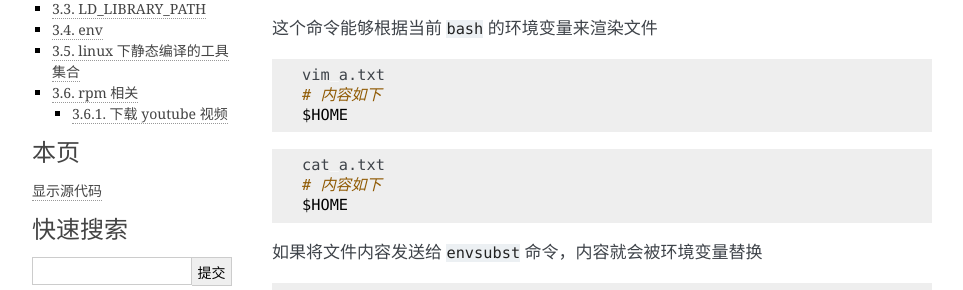
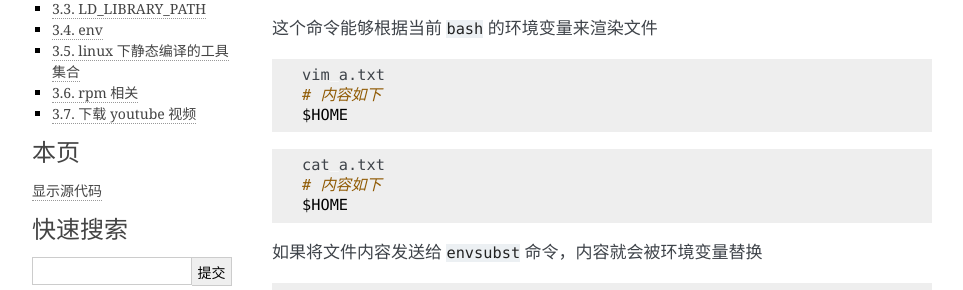
Before and after one commit to hellojukay/note, a Sphinx documentation site: the page built from source/linux/linux.md, in a window 1280 px wide and 900 px high. Shown: the part 159-449 px from the top of the window, without its empty margins (148-1111 px from the left). Built offline with Sphinx 7.4.7, drawn with Linux system fonts in a browser that asks for light colours.

Commit message:
修改目录结构

````diff
--- a/source/linux/linux.md
+++ b/source/linux/linux.md
@@ -78,7 +78,7 @@ rpmbuild 传递变量值
 ```bash
 rpmbuild -bb package.spec --define "version v1.0.1"
 ```
-### 下载 youtube 视频
+## 下载 youtube 视频
 项目地址：
 ```
 https://github.com/kkdai/youtube
````
